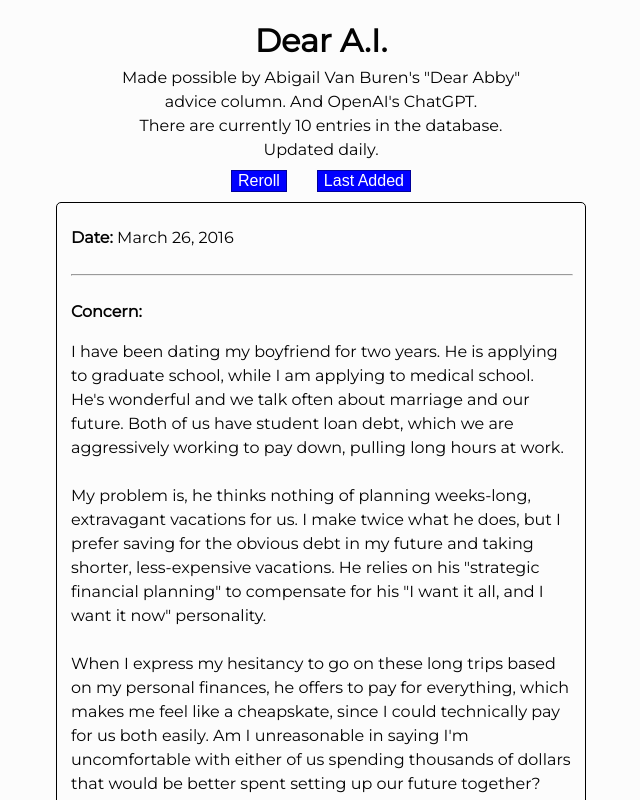
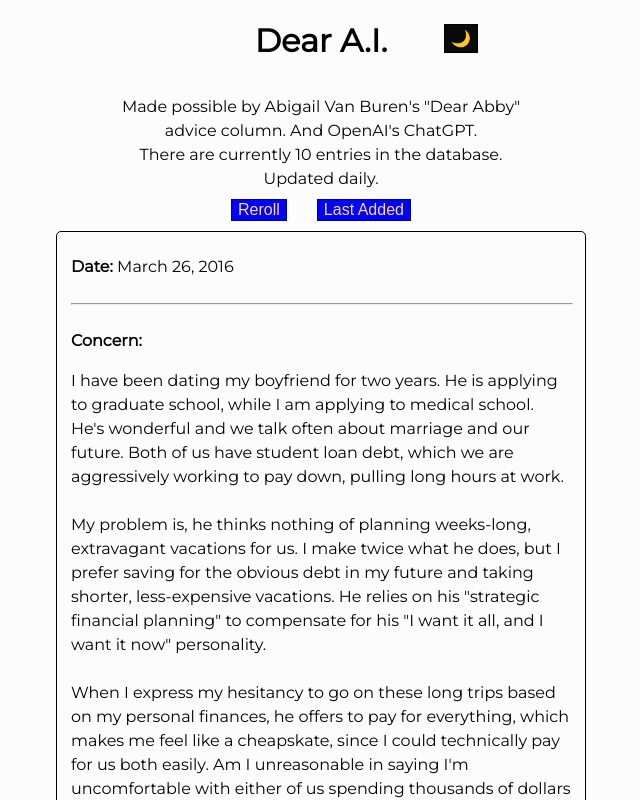
Before and after one commit to balderekjk/dear-ai-abby, a React (Create React App) app: page / in a window 1280 px wide. Shown: the top 800 px of the page, without its empty margins (319-959 px from the left). Built offline with nearby package versions, Linux system fonts and the light colour scheme.

Commit message:
added light/dark theme

```diff
--- a/src/App.css
+++ b/src/App.css
@@ -3,8 +3,6 @@
 body {
   margin: 0;
   font-family: Montserrat, sans-serif;
-  background: hsl(0, 0%, 99%);
-  color: hsl(0, 0%, 1%);
 }
 
 hr {
@@ -12,19 +10,8 @@
 }
 
 button {
-  color: white;
-  background: hsl(240, 100%, 50%);
-  border: 1px solid hsl(240, 100%, 30%);
   cursor: pointer;
   font-size: 1em;
-}
-
-button:hover {
-  background: linear-gradient(hsl(240, 100%, 50%), hsl(240, 100%, 30%));
-}
-
-button:active {
-  scale: 96%;
 }
 
 .App {
@@ -35,6 +22,24 @@
   justify-content: center;
 }
 
+.light {
+  background: hsl(0, 0%, 99%);
+  color: hsl(0, 0%, 1%);
+}
+
+.light > .card {
+  border: 1px solid black;
+}
+
+.dark {
+  background: hsl(0, 0%, 3%);
+  color: hsl(0, 0%, 90%);
+}
+
+.dark > .card {
+  border: 1px solid hsl(0, 0%, 90%);
+}
+
 .card {
   display: flex;
   flex-direction: column;
@@ -42,7 +47,6 @@
   text-align: left;
   width: 500px;
   max-width: 500px;
-  border: 1px solid black;
   border-radius: 5px;
   padding: 7px 14px 14px 14px;
   margin: 10px 0;
@@ -58,6 +62,26 @@
   margin-bottom: 12px;
 }
 
+.prime {
+  color: hsl(39, 100%, 80%);
+  background: hsl(240, 100%, 50%);
+  border: 1px solid hsl(240, 100%, 30%);
+}
+
+.prime:hover {
+  background: linear-gradient(hsl(240, 100%, 50%), hsl(240, 100%, 30%));
+}
+
+.prime:active {
+  scale: 96%;
+}
+
+.moon-btn {
+  background: hsl(0, 0%, 4%);
+  border: 1px solid black;
+  padding: 4px 6px;
+}
+
 .inherit-width {
   width: inherit;
 }
--- a/src/App.js
+++ b/src/App.js
@@ -4,6 +4,7 @@
 
 function App() {
   const [abbyId, setAbbyId] = useState(-1);
+  const [theme, setTheme] = useState('light');
 
   const rerollId = () => {
     setAbbyId(-1);
@@ -20,8 +21,25 @@
   }, []);
 
   return (
-    <div className="App">
+    <div className={`App ${theme}`}>
       <h1 style={{ marginBottom: '6px' }}>Dear A.I.</h1>
+      <button
+        onClick={() => {
+          if (theme === 'light') {
+            setTheme('dark');
+          } else {
+            setTheme('light');
+          }
+        }}
+        style={{
+          position: 'relative',
+          bottom: '42px',
+          left: '140px',
+        }}
+        className="moon-btn"
+      >
+        {theme === 'light' ? <>&#127769;</> : <>&#128161;</>}
+      </button>
       <p style={{ margin: '0 6px 8px', maxWidth: '425px' }}>
         Made possible by Abigail Van Buren's "Dear Abby" advice column. And
         OpenAI's ChatGPT.
@@ -34,10 +52,18 @@
       {abbyId !== -1 ? (
         <>
           <div className="btns">
-            <button onClick={rerollId} style={{ width: 'fit-content' }}>
+            <button
+              className="prime"
+              onClick={rerollId}
+              style={{ width: 'fit-content' }}
+            >
               Reroll
             </button>
-            <button onClick={getLast} style={{ width: 'fit-content' }}>
+            <button
+              className="prime"
+              onClick={getLast}
+              style={{ width: 'fit-content' }}
+            >
               Last Added
             </button>
           </div>
```
